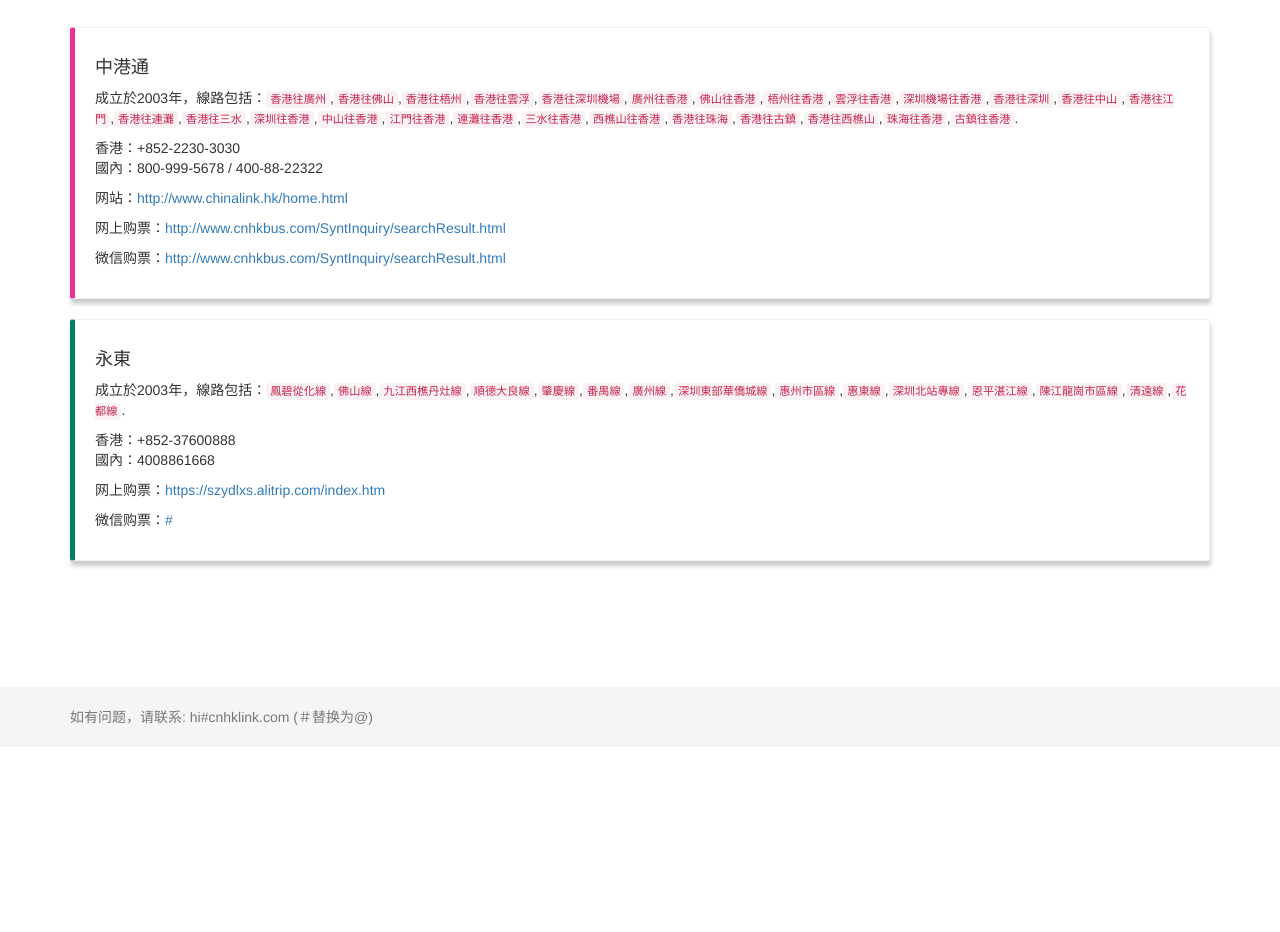
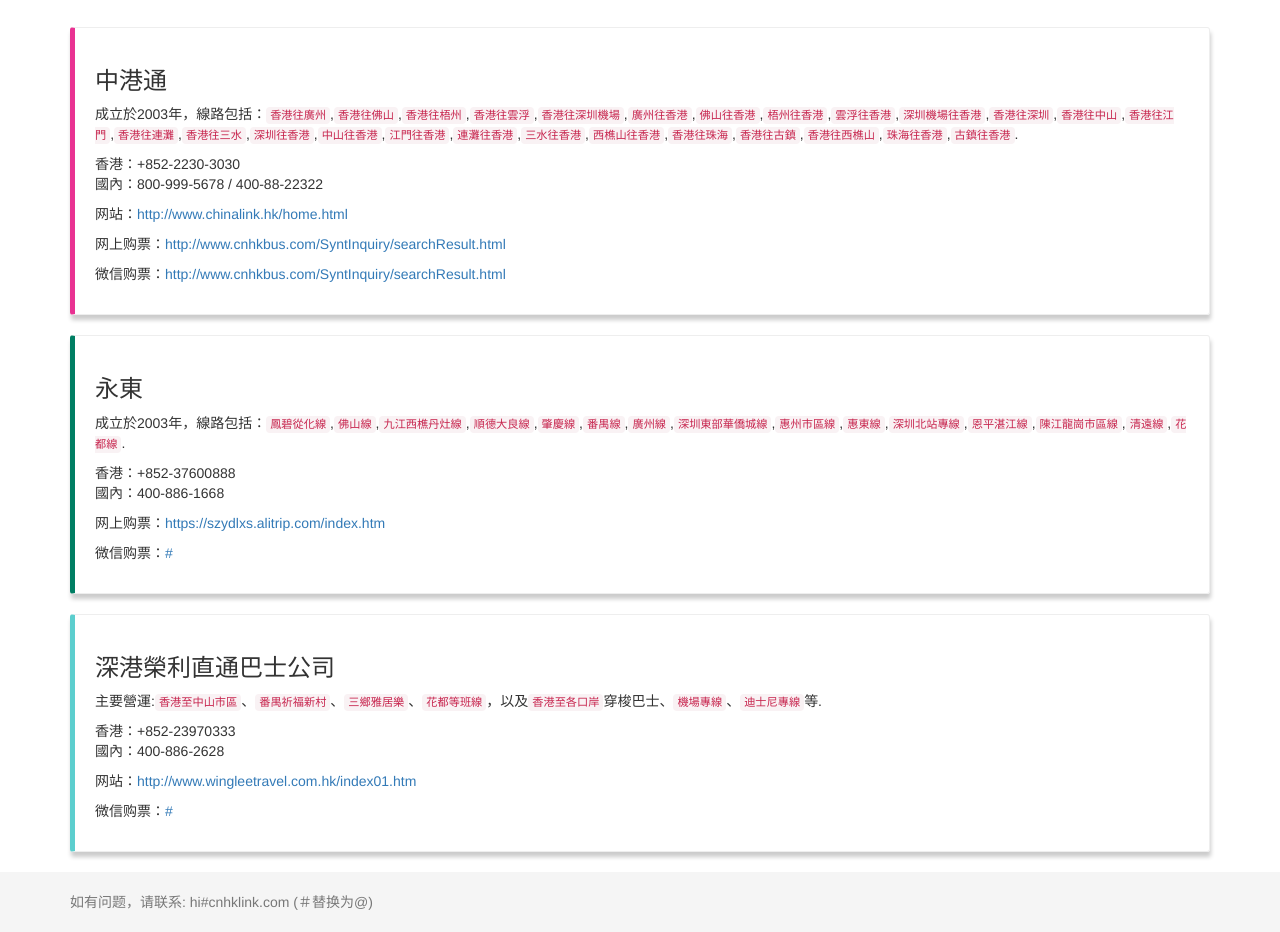
Before and after one commit to adamliuxy/cnhklink, a plain HTML site: page index.html in a window 1280 px wide. Shown: the part 53-985 px from the top of the page. Before the commit the page ends 800 px from the top, so only its background shows below. Drawn offline with nearby package versions, Linux system fonts and the light colour scheme.

Commit message:
add winglee

```diff
--- a/index.html
+++ b/index.html
@@ -68,8 +68,8 @@
         border-left-color: #007E63;
       }
 
-      .bs-callout-eebus {
-        border-left-color: ;
+      .bs-callout-winglee {
+        border-left-color: #5CCECE;
       }
     </style>
     <!-- Just for debugging purposes. Don't actually copy these 2 lines! -->
@@ -111,7 +111,7 @@
                 <li><a href="#">One more separated link</a></li>
               </ul>
             </li>
-            <li><a href="#Huanggang_express">皇岗口岸专线</a></li>
+            <li><a href="#huanggang_express">皇岗口岸专线</a></li>
             <li><a href="#shenzhenairport_express">深圳机场专线</a></li>
             <li><a href="#shenzhen_north_railway_station">深圳北高铁站专线</a></li>
 
@@ -122,7 +122,7 @@
     <!-- Begin page content -->
     <div class="container">
     <div class="bs-callout bs-callout-chinalink" id="callout-buttons-color-accessibility">
-      <h4>中港通</h4> <p>成立於2003年，線路包括：<code>香港往廣州</code>,<code>香港往佛山</code>,<code>香港往梧州</code>,<code>香港往雲浮</code>,<code>香港往深圳機場</code>,<code>廣州往香港</code>,<code>佛山往香港</code>,<code>梧州往香港</code>,<code>雲浮往香港</code>,<code>深圳機場往香港</code>,<code>香港往深圳</code>,<code>香港往中山</code>,<code>香港往江門</code>,<code>香港往連灘</code>,<code>香港往三水</code>,<code>深圳往香港</code>,<code>中山往香港</code>,<code>江門往香港</code>,<code>連灘往香港</code>,<code>三水往香港</code>,<code>西樵山往香港</code>,<code>香港往珠海</code>,<code>香港往古鎮</code>,<code>香港往西樵山</code>,<code>珠海往香港</code>,<code>古鎮往香港</code>.</p>
+      <h3>中港通</h3> <p>成立於2003年，線路包括：<code>香港往廣州</code>,<code>香港往佛山</code>,<code>香港往梧州</code>,<code>香港往雲浮</code>,<code>香港往深圳機場</code>,<code>廣州往香港</code>,<code>佛山往香港</code>,<code>梧州往香港</code>,<code>雲浮往香港</code>,<code>深圳機場往香港</code>,<code>香港往深圳</code>,<code>香港往中山</code>,<code>香港往江門</code>,<code>香港往連灘</code>,<code>香港往三水</code>,<code>深圳往香港</code>,<code>中山往香港</code>,<code>江門往香港</code>,<code>連灘往香港</code>,<code>三水往香港</code>,<code>西樵山往香港</code>,<code>香港往珠海</code>,<code>香港往古鎮</code>,<code>香港往西樵山</code>,<code>珠海往香港</code>,<code>古鎮往香港</code>.</p>
         <p>香港：+852-2230-3030<br/>國內：800-999-5678 / 400-88-22322</p>
         <p>网站：<a href="http://www.chinalink.hk/home.html" target="_blank">http://www.chinalink.hk/home.html</a></p>
         <p>网上购票：<a href="http://www.cnhkbus.com/SyntInquiry/searchResult.html" target="_blank">http://www.cnhkbus.com/SyntInquiry/searchResult.html</a></p>
@@ -130,11 +130,20 @@
     </div>
 
     <div class="bs-callout bs-callout-eebus" id="callout-buttons-color-accessibility">
-    <h4>永東</h4> <p>成立於2003年，線路包括：<code>鳳碧從化線</code>,<code>佛山線</code>,<code>九江西樵丹灶線</code>,<code>順德大良線</code>,<code>肇慶線</code>,<code>番禺線</code>,<code>廣州線</code>,<code>深圳東部華僑城線</code>,<code>惠州市區線</code>,<code>惠東線</code>,<code>深圳北站專線</code>,<code>恩平湛江線</code>,<code>陳江龍崗市區線</code>,<code>清遠線</code>,<code>花都線</code>.</p>
-    <p>香港：+852-37600888<br/>國內：4008861668</p>
+    <h3>永東</h3> <p>成立於2003年，線路包括：<code>鳳碧從化線</code>,<code>佛山線</code>,<code>九江西樵丹灶線</code>,<code>順德大良線</code>,<code>肇慶線</code>,<code>番禺線</code>,<code>廣州線</code>,<code>深圳東部華僑城線</code>,<code>惠州市區線</code>,<code>惠東線</code>,<code>深圳北站專線</code>,<code>恩平湛江線</code>,<code>陳江龍崗市區線</code>,<code>清遠線</code>,<code>花都線</code>.</p>
+    <p>香港：+852-37600888<br/>國內：400-886-1668</p>
     <p>网上购票：<a href="https://szydlxs.alitrip.com/index.htm" target="_blank">https://szydlxs.alitrip.com/index.htm</a></p>
     <p>微信购票：<a href="#" target="_blank">#</a></p>
     </div>
+
+    <div class="bs-callout bs-callout-winglee" id="callout-buttons-color-accessibility">
+    <h3>深港榮利直通巴士公司</h3>
+    <p>主要營運:<code>香港至中山市區</code>、<code>番禺祈福新村</code>、<code>三鄉雅居樂</code>、<code>花都等班線</code>，以及<code>香港至各口岸</code>穿梭巴士、<code>機場專線</code>、<code>迪士尼專線</code>等.</p>
+    <p>香港：+852-23970333　<br/>國內：400-886-2628</p>
+    <p>网站：<a href="http://www.wingleetravel.com.hk/index01.htm" target="_blank">http://www.wingleetravel.com.hk/index01.htm</a></p>
+    <p>微信购票：<a href="#" target="_blank">#</a></p>
+    </div>
+
     <!--   <div class="page-header">
         <h1>Sticky footer with fixed navbar</h1>
       </div>
```
